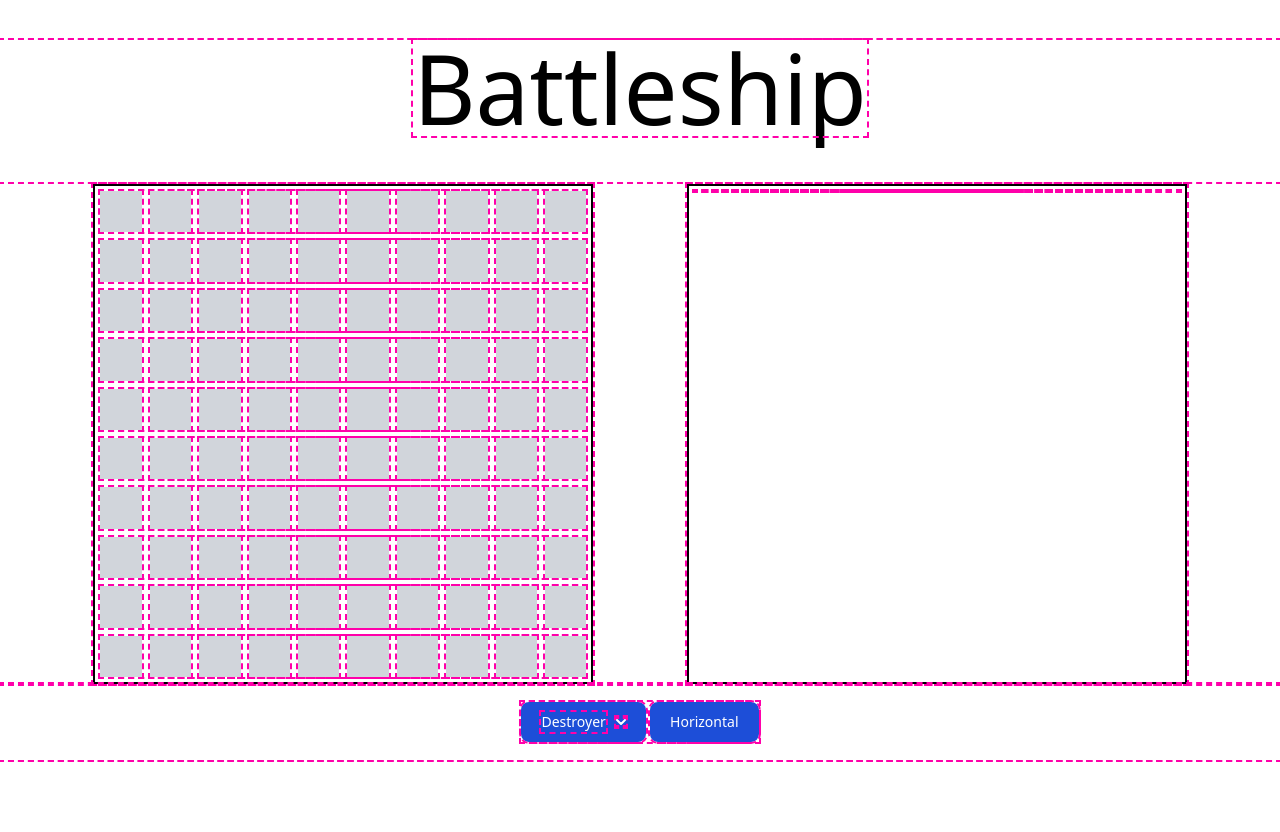
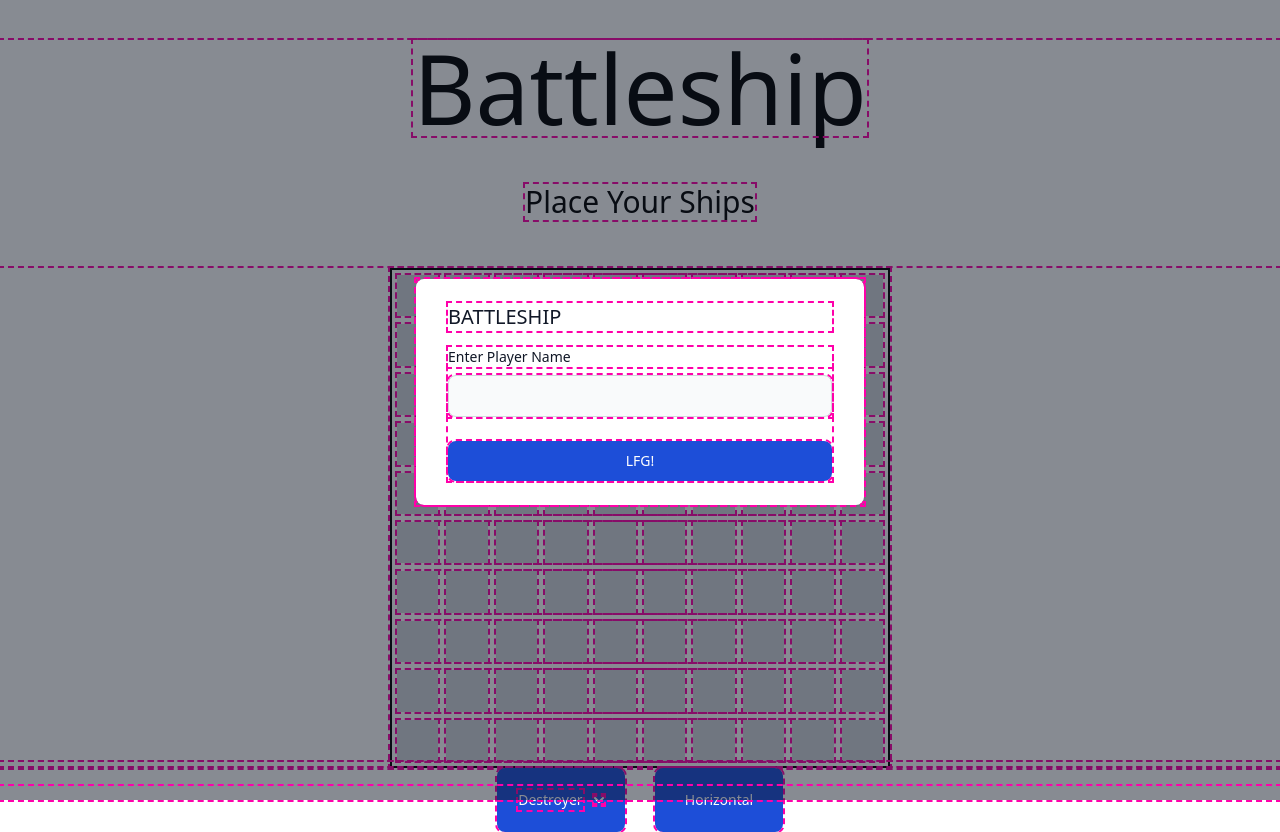
Before and after one commit to nabelk/battleship, a website built with webpack: page dist/index.html in a window 1280 px wide. Before the commit the page ends 800 px from the top, so only its background shows below. Built offline with nearby package versions, Linux system fonts and the light colour scheme.

Commit message:
feat: Improve index.html with dynamic features

```diff
--- a/dist/index.html
+++ b/dist/index.html
@@ -13,21 +13,24 @@
         <main class="h-full flex flex-col items-center my-10">
             <h1 class="text-8xl mb-12">Battleship</h1>
 
+            <div class="update text-3xl mb-12">Place Your Ships</div>
+
             <div class="board-section w-full flex justify-evenly">
                 <div class="user"></div>
-                <div class="ai"></div>
+                <div class="ai hidden"></div>
             </div>
 
-            <div
-                class="menu h-full w-full flex flex-row justify-evenly items-center"
-            >
-                <form action="">
+            <div class="menu h-full w-full flex items-center justify-center">
+                <form
+                    class="w-full h-full flex justify-center items-center"
+                    style="gap: 30px"
+                >
                     <button
                         id="dropdownDelayButton"
                         data-dropdown-toggle="dropdownDelay"
                         data-dropdown-delay="300"
                         data-dropdown-trigger="hover"
-                        class="text-white bg-blue-700 hover:bg-blue-800 focus:ring-4 focus:outline-none focus:ring-blue-300 font-medium rounded-lg text-sm px-5 py-2.5 text-center inline-flex items-center dark:bg-blue-600 dark:hover:bg-blue-700 dark:focus:ring-blue-800"
+                        class="h-16 w-32 text-white bg-blue-700 hover:bg-blue-800 focus:ring-4 focus:outline-none focus:ring-blue-300 font-medium rounded-lg text-sm px-5 py-2.5 text-center inline-flex items-center justify-evenly dark:bg-blue-600 dark:hover:bg-blue-700 dark:focus:ring-blue-800"
                         type="button"
                     >
                         <span data-ship="Destroyer">Destroyer</span>
@@ -94,12 +97,110 @@
                     </div>
                     <div
                         data-axis="horizontal"
-                        class="text-white bg-blue-700 hover:bg-blue-800 focus:ring-4 focus:outline-none focus:ring-blue-300 font-medium rounded-lg text-sm px-5 py-2.5 text-center inline-flex items-center dark:bg-blue-600 dark:hover:bg-blue-700 dark:focus:ring-blue-800 cursor-pointer"
+                        class="h-16 w-32 text-white bg-blue-700 hover:bg-blue-800 focus:ring-4 focus:outline-none focus:ring-blue-300 font-medium rounded-lg text-sm px-5 py-2.5 inline-flex items-center justify-center dark:bg-blue-600 dark:hover:bg-blue-700 dark:focus:ring-blue-800 cursor-pointer"
                     >
                         Horizontal
                     </div>
                 </form>
             </div>
+
+            <!-- WINNER MODAL -->
+
+            <!-- Modal toggle -->
+            <button
+                data-modal-target="staticModal"
+                data-modal-toggle="staticModal"
+                class="hidden text-white bg-blue-700 hover:bg-blue-800 focus:ring-4 focus:outline-none focus:ring-blue-300 font-medium rounded-lg text-sm px-5 py-2.5 text-center dark:bg-blue-600 dark:hover:bg-blue-700 dark:focus:ring-blue-800"
+                type="button"
+            >
+                Toggle modal
+            </button>
+
+            <!-- Main modal -->
+
+            <div
+                id="staticModal"
+                data-modal-backdrop="static"
+                tabindex="-1"
+                aria-hidden="true"
+                class="fixed top-0 left-0 right-0 z-50 hidden w-full p-4 overflow-x-hidden overflow-y-auto md:inset-0 h-[calc(100%-1rem)] max-h-full"
+            >
+                <div class="relative w-full max-w-2xl max-h-full">
+                    <!-- Modal content -->
+                    <div
+                        class="relative bg-white rounded-lg shadow dark:bg-gray-700"
+                    >
+                        <!-- Modal body -->
+                        <div
+                            class="p-6 text-center text-5xl winner-modal"
+                        ></div>
+                        <!-- Modal footer -->
+                        <div
+                            class="flex justify-center items-center p-6 space-x-2 border-t border-gray-200 rounded-b dark:border-gray-600"
+                        >
+                            <button
+                                type="button"
+                                onclick="location.reload()"
+                                class="text-white bg-blue-700 hover:bg-blue-800 focus:ring-4 focus:outline-none focus:ring-blue-300 font-medium rounded-lg text-sm px-5 py-2.5 text-center dark:bg-blue-600 dark:hover:bg-blue-700 dark:focus:ring-blue-800"
+                            >
+                                NEW GAME
+                            </button>
+                        </div>
+                    </div>
+                </div>
+            </div>
+
+            <!-- PLAYER NAME MODAL -->
+            <div
+                id="player-name-modal"
+                data-modal-backdrop="static"
+                tabindex="-1"
+                class="fixed top-0 left-0 right-0 z-50 w-full p-4 overflow-x-hidden overflow-y-auto md:inset-0 h-[calc(100%-1rem)] max-h-full justify-center items-center flex"
+                aria-modal="true"
+                role="dialog"
+            >
+                <div class="relative w-full max-w-md max-h-full">
+                    <!-- Modal content -->
+                    <div
+                        class="relative bg-white rounded-lg shadow dark:bg-gray-700"
+                    >
+                        <div class="px-6 py-6 lg:px-8">
+                            <h3
+                                class="mb-4 text-xl font-medium text-gray-900 dark:text-white"
+                            >
+                                BATTLESHIP
+                            </h3>
+                            <form class="space-y-6" action="" id="playerForm">
+                                <div>
+                                    <label
+                                        for="name"
+                                        class="block mb-2 text-sm font-medium text-gray-900 dark:text-white"
+                                        >Enter Player Name</label
+                                    >
+                                    <input
+                                        type="name"
+                                        name="name"
+                                        id="name"
+                                        class="bg-gray-50 border border-gray-300 text-gray-900 text-sm rounded-lg focus:ring-blue-500 focus:border-blue-500 block w-full p-2.5 dark:bg-gray-600 dark:border-gray-500 dark:placeholder-gray-400 dark:text-white"
+                                        required=""
+                                    />
+                                </div>
+
+                                <button
+                                    type="submit"
+                                    class="w-full text-white bg-blue-700 hover:bg-blue-800 focus:ring-4 focus:outline-none focus:ring-blue-300 font-medium rounded-lg text-sm px-5 py-2.5 text-center dark:bg-blue-600 dark:hover:bg-blue-700 dark:focus:ring-blue-800"
+                                >
+                                    LFG!
+                                </button>
+                            </form>
+                        </div>
+                    </div>
+                </div>
+            </div>
+
+            <div
+                class="modal-backdrop bg-gray-900 bg-opacity-50 dark:bg-opacity-80 fixed inset-0 z-40"
+            ></div>
         </main>
 
         <script src="main.js"></script>
```
